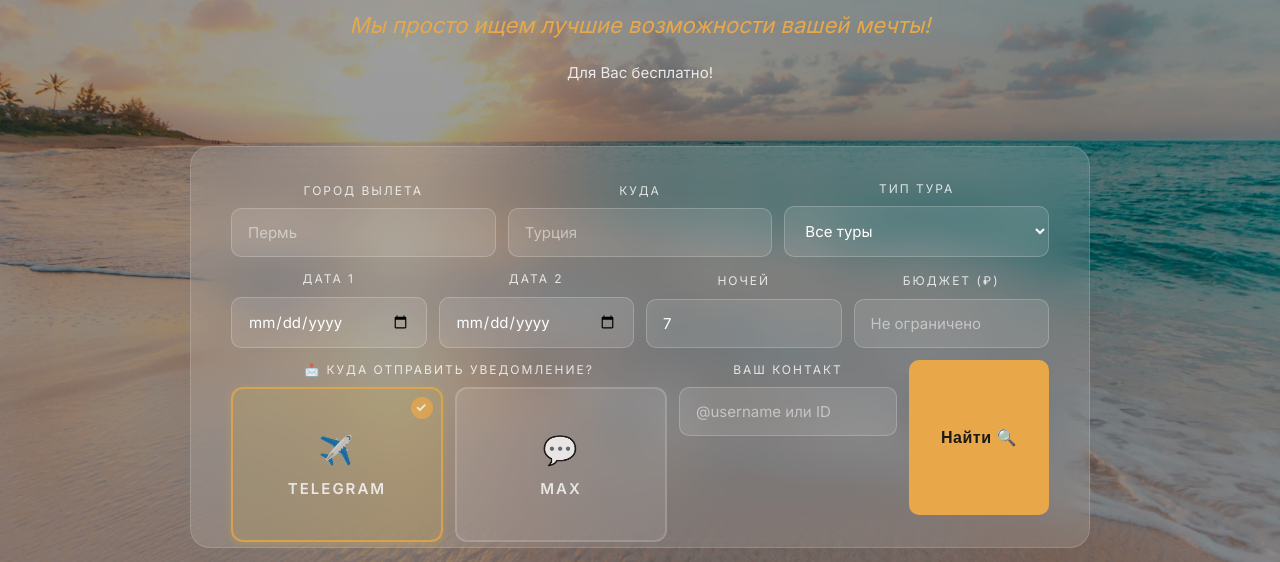
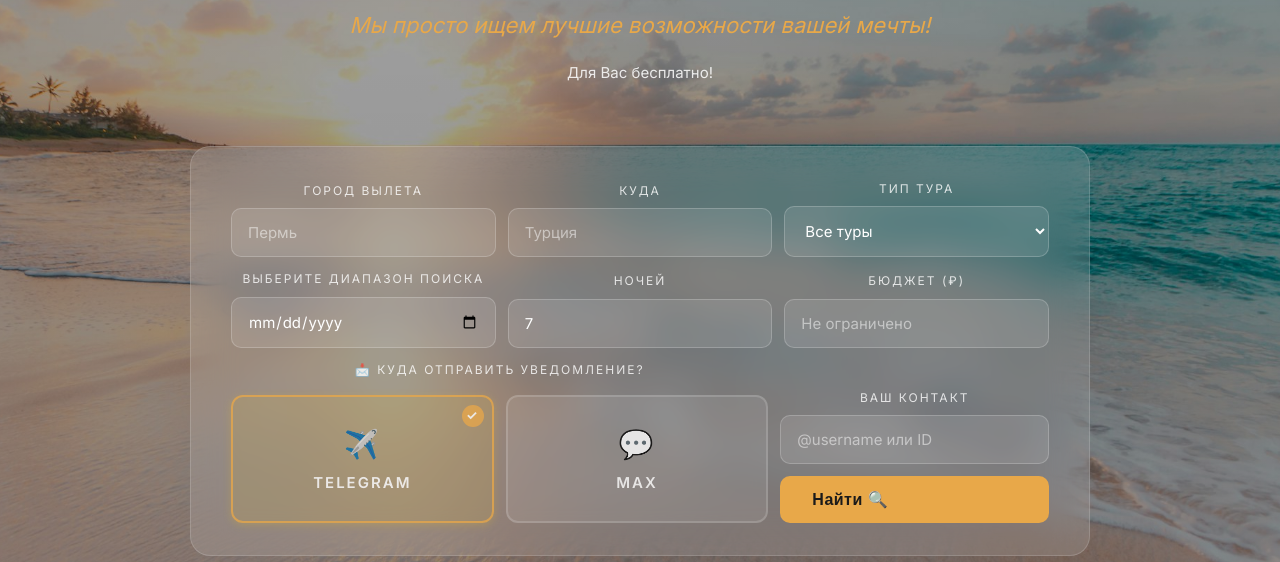
Before and after one commit to AndreySmithPerm/tour-tracker, a plain HTML site: page frontend/index.html in a window 1280 px wide. Shown: the part 256-818 px from the top of the page. Drawn offline with Linux system fonts and the light colour scheme; no server answers.

Commit message:
Center contact and button vertically relative to messenger cards

```diff
--- a/frontend/static/css/style.css
+++ b/frontend/static/css/style.css
@@ -240,25 +240,25 @@ img { max-width: 100%; }
     min-width: 140px;
 }
 
-/* Третий ряд: мессенджер + контакт + кнопка */
-.search-row.row-3 {
-    align-items: stretch;
+.search-row .search-field.messenger-field {
+    flex: 2;
+    min-width: 250px;
+    display: flex;
+    flex-direction: column;
+    justify-content: center;
 }
 
-.search-row.row-3 .search-field.messenger-field {
-    flex: 2;
-    min-width: 250px;
+.search-row .search-field.contact-actions {
+    flex: 1;
+    display: flex;
+    flex-direction: column;
+    justify-content: center;
+    gap: 12px;
 }
 
-.search-row.row-3 .search-field.contact-field {
-    flex: 1;
-    min-width: 180px;
-}
-
-.search-row.row-3 .search-field.button-field {
-    flex: 0 0 auto;
-    min-width: 140px;
-    max-width: 160px;
+.search-row .search-field.contact-actions .contact-input,
+.search-row .search-field.contact-actions .contact-button {
+    width: 100%;
 }
 
 .btn-large {
@@ -267,10 +267,6 @@ img { max-width: 100%; }
     font-weight: 600;
     white-space: nowrap;
     width: 100%;
-    height: 100%;
-    display: flex;
-    align-items: center;
-    justify-content: center;
 }
 
 .search-field input,
--- a/frontend/static/js/app.js
+++ b/frontend/static/js/app.js
@@ -88,12 +88,8 @@ function renderHome() {
                     </div>
                     <div class="search-row">
                         <div class="search-field">
-                            <label>Дата 1</label>
+                            <label>Выберите диапазон поиска</label>
                             <input type="date" id="heroDateFrom">
-                        </div>
-                        <div class="search-field">
-                            <label>Дата 2</label>
-                            <input type="date" id="heroDateTo">
                         </div>
                         <div class="search-field">
                             <label>Ночей</label>
@@ -104,7 +100,7 @@ function renderHome() {
                             <input type="number" id="heroBudget" placeholder="Не ограничено">
                         </div>
                     </div>
-                    <div class="search-row row-3">
+                    <div class="search-row">
                         <div class="search-field messenger-field">
                             <label>📩 Куда отправить уведомление?</label>
                             <div class="messenger-selector">
@@ -126,12 +122,14 @@ function renderHome() {
                                 </label>
                             </div>
                         </div>
-                        <div class="search-field contact-field">
-                            <label>Ваш контакт</label>
-                            <input type="text" id="heroContact" placeholder="@username или ID" required>
-                        </div>
-                        <div class="search-field button-field">
-                            <button type="button" onclick="handleHeroSearch()" class="btn btn-primary btn-large">Найти 🔍</button>
+                        <div class="search-field contact-actions">
+                            <div class="contact-input">
+                                <label>Ваш контакт</label>
+                                <input type="text" id="heroContact" placeholder="@username или ID" required>
+                            </div>
+                            <div class="contact-button">
+                                <button type="button" onclick="handleHeroSearch()" class="btn btn-primary btn-large">Найти 🔍</button>
+                            </div>
                         </div>
                     </div>
                 </form>
```
